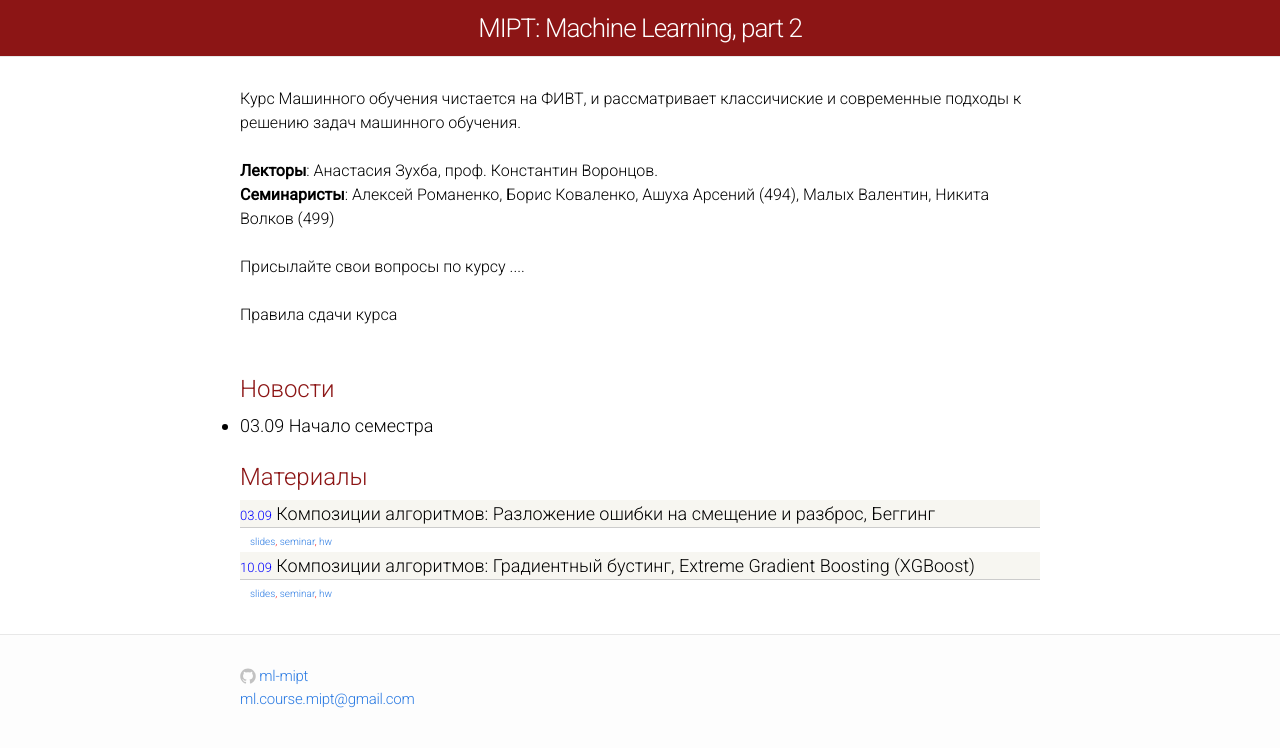
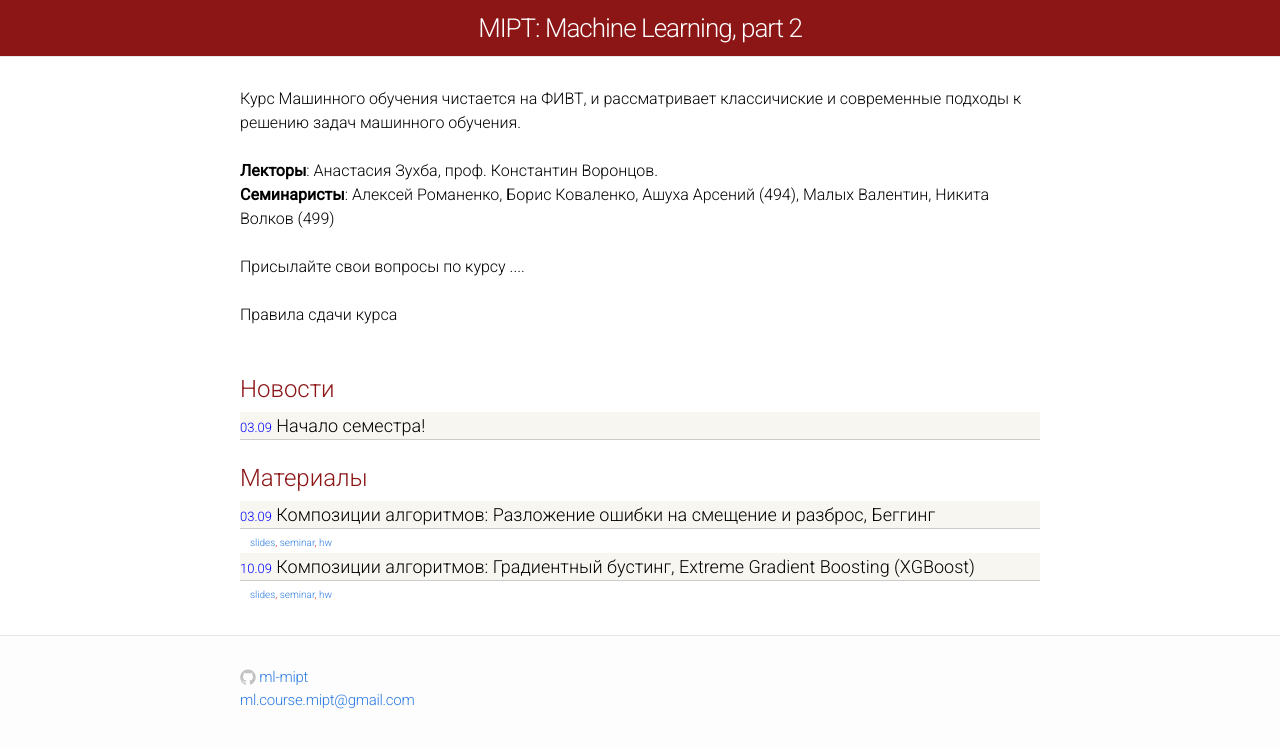
Before and after one commit to ml-mipt/old-ml-mipt.github.io, a Jekyll site: the page built from index.html, in a window 1280 px wide. Shown: the top 748 px of the page. Built offline with Jekyll 4.4.1, drawn with Linux system fonts in a browser that asks for light colours.

Commit message:
start23211

```diff
--- a/index.html
+++ b/index.html
@@ -18,10 +18,8 @@ layout: default
   <div class="materials-wrap">
 
     <div class="module-header">Новости</div>
-    <div>
-      <ul>
-          <li>03.09 Начало семестра</li>
-      </ul>
+    <div class="materials-item">
+      <font size="2" color="blue">03.09</font> Начало семестра!
     </div>
 
     <div class="module-header">Материалы</div>
```
